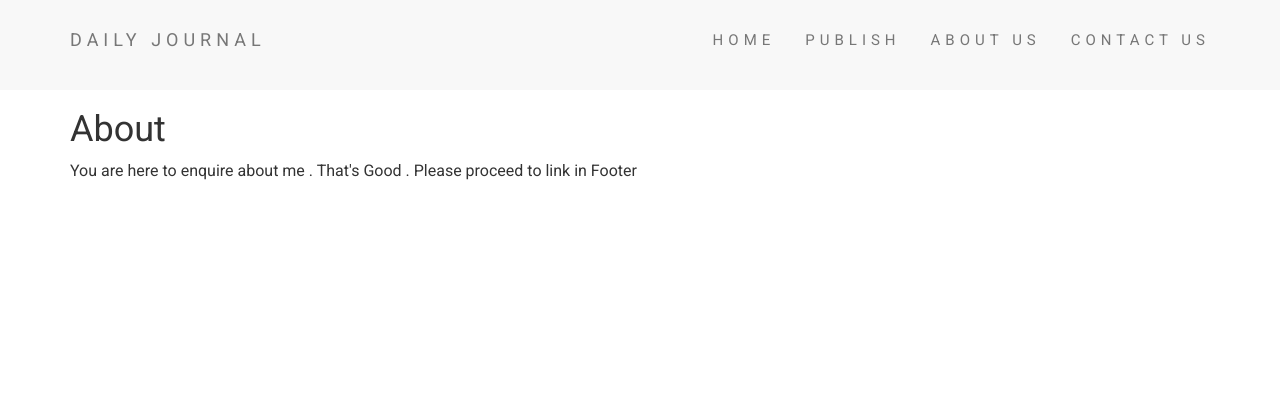
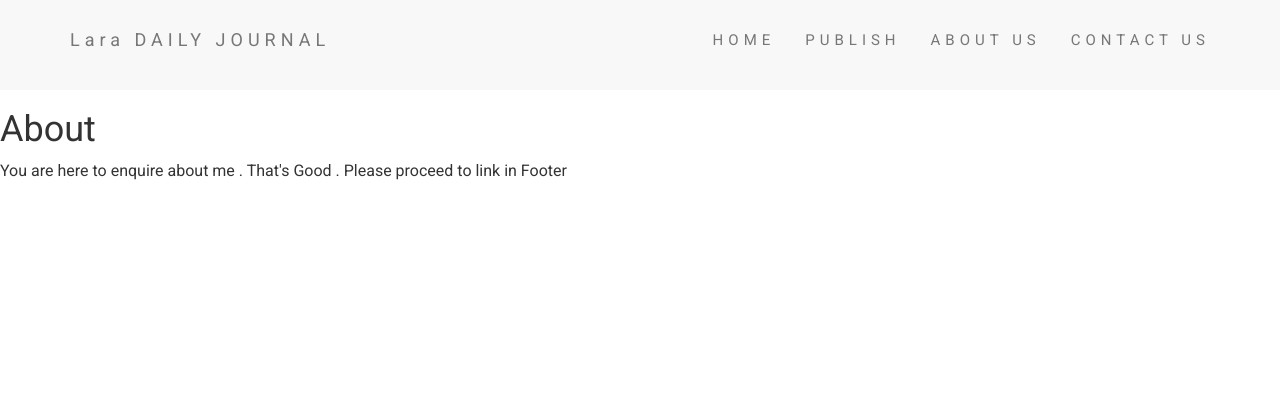
Before and after one commit to gmalik83/Daily-Journal-Website, a Node server app: page /about in a window 1280 px wide. Shown: the top 420 px of the page. Run offline with Node 20, Linux system fonts and the light colour scheme.

Commit message:
Header modified

```diff
--- a/Views/Partials/header.ejs
+++ b/Views/Partials/header.ejs
@@ -1,18 +1,23 @@
 <!DOCTYPE html>
 <html lang="en" dir="ltr">
-
   <head>
-  <meta charset="utf-8">
-  <title>Daily Journal</title>
-  <meta charset="utf-8">
-  <link rel="stylesheet" href="https://maxcdn.bootstrapcdn.com/bootstrap/3.3.7/css/bootstrap.min.css">
-  <link rel="preconnect" href="https://fonts.gstatic.com">
-<link href="https://fonts.googleapis.com/css2?family=Roboto&display=swap" rel="stylesheet">
-  <link rel="stylesheet" href="/css/styles.css">
+    <meta charset="utf-8" />
+    <title>Lara Daily Journal</title>
+    <meta charset="utf-8" />
+    <link
+      rel="stylesheet"
+      href="https://maxcdn.bootstrapcdn.com/bootstrap/3.3.7/css/bootstrap.min.css"
+    />
+    <link rel="preconnect" href="https://fonts.gstatic.com" />
+    <link
+      href="https://fonts.googleapis.com/css2?family=Roboto&display=swap"
+      rel="stylesheet"
+    />
+    <link rel="stylesheet" href="/css/styles.css" />
     <nav class="navbar navbar-default">
       <div class="container">
         <div class="navbar-header">
-        <p class="navbar-brand">DAILY JOURNAL</p>
+          <p class="navbar-brand">Lara DAILY JOURNAL</p>
         </div>
         <ul class="nav navbar-nav navbar-right">
           <!-- 6 -->
@@ -20,10 +25,12 @@
           <li id="Publish"><a href="/compose">PUBLISH</a></li>
           <li id="about"><a href="/about">ABOUT US</a></li>
           <li id="contact"><a href="/contact">CONTACT US</a></li>
-
         </ul>
       </div>
     </nav>
 
     <body>
-    <div class="container">
+      <div class="container"></div>
+    </body>
+  </head>
+</html>
```
Lines whose indentation alone changed are shown as unchanged.
